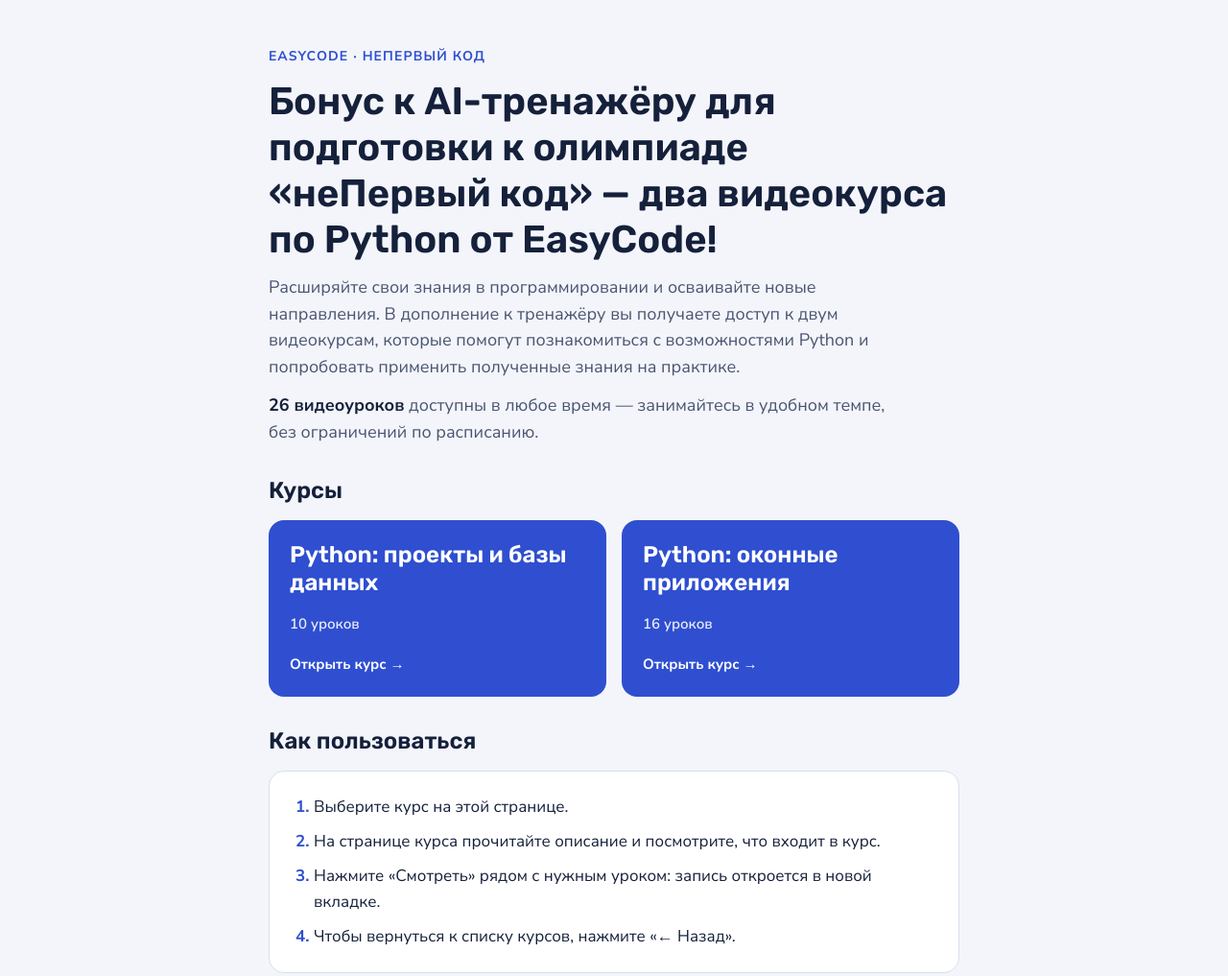
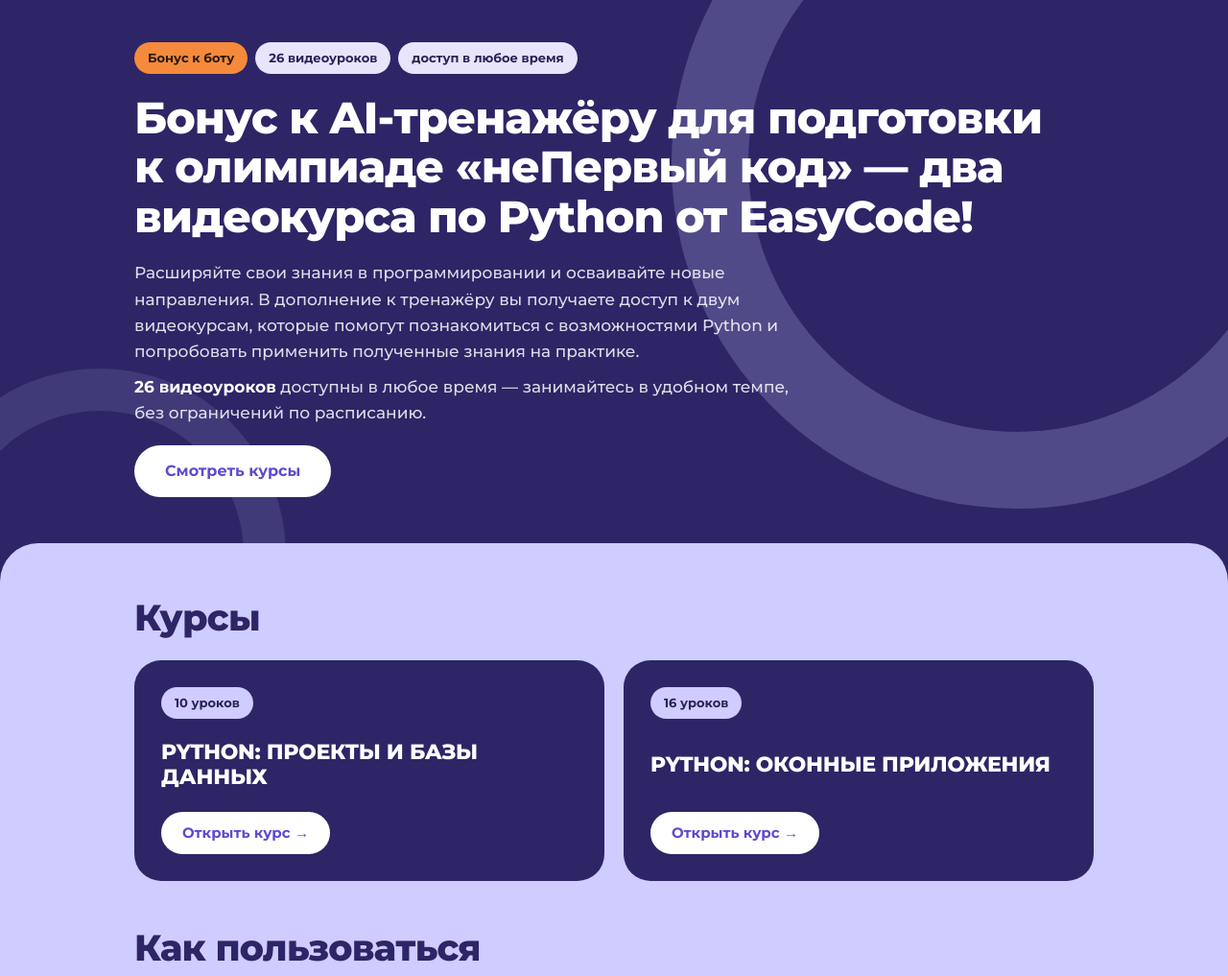
Before and after one commit to Andrsmn/easycode-Olympiad, a plain HTML site: page index.html in a window 1280 px wide. Shown: the top 1017 px of the page at 96% size. Drawn offline with Linux system fonts and the light colour scheme.

Commit message:
Update index.html

```diff
--- a/index.html
+++ b/index.html
@@ -5,89 +5,98 @@
 <meta name="viewport" content="width=device-width, initial-scale=1">
 <meta name="robots" content="noindex, nofollow">
 <title>Материалы к боту</title>
-<link rel="stylesheet" href="https://fonts.googleapis.com/css2?family=Nunito+Sans:wght@400;600;700&family=Rubik:wght@500;600&display=swap">
+<link rel="preconnect" href="https://fonts.googleapis.com">
+<link rel="stylesheet" href="https://fonts.googleapis.com/css2?family=Montserrat:wght@500;600;700;800&display=swap&subset=cyrillic">
 <style>
-/* Раскладка: одна колонка 720px, два «экрана» в одном файле.
-   Главная: шапка, две крупные кнопки курсов, мини-инструкция.
-   Страница курса: кнопка «Назад», название, описание, список уроков. */
+/* Оформление в тонах сайта олимпиады: тёмно-индиго шапка, сиреневая область с большими скруглениями,
+   белые и тёмные карточки, кнопки-«таблетки». Две части на каждом экране: .hero (шапка) и .sheet (сиреневая область). */
 :root {
-  --bg: #F3F5FA;
-  --surface: #FFFFFF;
-  --surface-2: #E9EDF7;
-  --ink: #15203B;
-  --ink-soft: #4A5572;
-  --line: #D9DFEE;
-  --accent: #2F4FD0;
-  --accent-ink: #FFFFFF;
-  --mark: #F58A3C;
-  --mark-ink: #15203B;
-  --font-display: 'Rubik', 'Segoe UI', Arial, sans-serif;
-  --font-body: 'Nunito Sans', 'Segoe UI', Arial, sans-serif;
-}
-@media (prefers-color-scheme: dark) {
-  :root:not([data-theme="light"]) {
-    --bg: #0F1730; --surface: #18223F; --surface-2: #212D50; --ink: #EDF0F8; --ink-soft: #B3BCD6;
-    --line: #2C3960; --accent: #8EA2FF; --accent-ink: #0F1730; --mark: #F58A3C; --mark-ink: #15203B;
-    color-scheme: dark;
-  }
-}
-:root[data-theme="dark"] {
-  --bg: #0F1730; --surface: #18223F; --surface-2: #212D50; --ink: #EDF0F8; --ink-soft: #B3BCD6;
-  --line: #2C3960; --accent: #8EA2FF; --accent-ink: #0F1730; --mark: #F58A3C; --mark-ink: #15203B;
-  color-scheme: dark;
+  --indigo: #2D2566; --indigo-deep: #231D55; --lav: #CFCCFF; --lav-2: #E7E4FB;
+  --violet: #7B61E5; --violet-dark: #6249D0; --orange: #F58A3C;
+  --ink: #2A2358; --ink-soft: #5A557F; --white: #FFFFFF;
+  --font: 'Montserrat', 'Segoe UI', Arial, sans-serif;
 }
 * { box-sizing: border-box; }
-[hidden] { display: none !important; }   /* без этого экран с display:flex не скрывался бы атрибутом hidden */
-body {
-  background: var(--bg); color: var(--ink);
-  font-family: var(--font-body); font-size: 17px; line-height: 1.55;
-  padding-block: 40px 56px;
-  padding-left: max(16px, env(safe-area-inset-left, 0px));
-  padding-right: max(16px, env(safe-area-inset-right, 0px));
+[hidden] { display: none !important; }
+html { color-scheme: light; }
+body { margin: 0; background: var(--indigo); color: var(--ink); font-family: var(--font); font-size: 16px; line-height: 1.6; }
+h1, h2, h3, p, ul, ol { margin: 0; }
+button { font: inherit; color: inherit; }
+.view { min-height: 100vh; display: flex; flex-direction: column; }
+.wrap { width: 100%; max-width: 1040px; margin: 0 auto; padding-left: max(20px, env(safe-area-inset-left, 0px)); padding-right: max(20px, env(safe-area-inset-right, 0px)); }
+
+/* шапка */
+.hero { position: relative; overflow: hidden; color: var(--white); padding: 44px 0 104px; }
+.hero::before { content: ""; position: absolute; right: -140px; top: -190px; width: 560px; height: 560px; border-radius: 50%; border: 80px solid rgba(207, 204, 255, .22); pointer-events: none; }
+.hero::after { content: ""; position: absolute; left: -90px; bottom: -150px; width: 300px; height: 300px; border-radius: 50%; border: 44px solid rgba(207, 204, 255, .12); pointer-events: none; }
+.hero .wrap { position: relative; z-index: 1; display: grid; gap: 28px; align-items: center; }
+.hero .wrap.with-img { grid-template-columns: 1.4fr .8fr; }
+.hero-text { display: flex; flex-direction: column; gap: 20px; align-items: flex-start; min-width: 0; }
+.hero-img { width: 100%; max-height: 380px; object-fit: contain; justify-self: center; }
+.chips { display: flex; flex-wrap: wrap; gap: 8px; }
+.chip { display: inline-block; background: var(--lav-2); color: var(--ink); font-size: 13px; font-weight: 700; padding: 6px 14px; border-radius: 999px; }
+.chip.hot { background: var(--orange); color: #2A1A0B; }
+.hero h1 { font-size: clamp(26px, 5.2vw, 46px); font-weight: 800; line-height: 1.12; letter-spacing: -.02em; text-wrap: balance; }
+.hero .lead { max-width: 62ch; color: rgba(255,255,255,.84); display: flex; flex-direction: column; gap: 10px; font-size: 17px; }
+.hero .lead b { color: var(--white); }
+
+/* кнопки */
+.btn { display: inline-flex; align-items: center; justify-content: center; min-height: 52px; padding: 14px 32px; border: 0; border-radius: 999px; font-weight: 700; font-size: 16px; text-decoration: none; cursor: pointer; background: var(--violet); color: var(--white); }
+.btn:hover { background: var(--violet-dark); }
+.btn.light { background: var(--white); color: var(--violet-dark); }
+.btn.light:hover { background: var(--lav-2); }
+.btn.small { min-height: 40px; padding: 8px 20px; font-size: 14px; }
+.btn.off { background: var(--lav-2); color: var(--ink-soft); cursor: default; }
+.back { align-self: flex-start; display: inline-flex; align-items: center; gap: 8px; min-height: 44px; padding: 8px 20px 8px 16px; background: rgba(255,255,255,.12); color: var(--white); border: 1px solid rgba(255,255,255,.35); border-radius: 999px; font-weight: 700; font-size: 15px; cursor: pointer; }
+.back:hover { background: rgba(255,255,255,.22); }
+button:focus-visible, a:focus-visible { outline: 3px solid var(--orange); outline-offset: 3px; }
+
+/* сиреневая область */
+.sheet { position: relative; flex: 1; margin-top: -56px; background: var(--lav); border-radius: 40px 40px 0 0; padding: 56px 0 72px; }
+.sheet .wrap { display: flex; flex-direction: column; gap: 48px; }
+section { display: flex; flex-direction: column; gap: 22px; min-width: 0; }
+h2 { font-size: clamp(26px, 4.4vw, 38px); font-weight: 800; letter-spacing: -.02em; line-height: 1.15; color: var(--indigo); }
+.card { background: var(--white); border-radius: 28px; padding: 28px; display: flex; flex-direction: column; gap: 16px; min-width: 0; }
+.card.dark { background: var(--indigo); color: var(--white); }
+.card h3 { font-size: 22px; font-weight: 800; line-height: 1.25; letter-spacing: -.01em; }
+.card p { color: var(--ink-soft); }
+.card.dark p { color: rgba(255,255,255,.84); }
+
+/* курсы */
+.courses { display: grid; grid-template-columns: 1fr 1fr; gap: 20px; }
+.course { display: flex; flex-direction: column; align-items: flex-start; justify-content: space-between; gap: 22px; min-height: 230px; text-align: left; background: var(--indigo); color: var(--white); border: 0; border-radius: 28px; padding: 28px; cursor: pointer; min-width: 0; }
+.course:hover { background: var(--indigo-deep); }
+.course .tab { background: var(--lav); color: var(--ink); font-size: 13px; font-weight: 700; padding: 6px 14px; border-radius: 999px; }
+.course .name { font-weight: 800; font-size: 22px; line-height: 1.2; text-transform: uppercase; letter-spacing: -.01em; overflow-wrap: anywhere; }
+.course .go { display: inline-block; background: var(--white); color: var(--violet-dark); font-size: 15px; font-weight: 700; padding: 10px 22px; border-radius: 999px; }
+
+/* шаги и списки */
+ol.steps { list-style: none; counter-reset: s; padding: 0; display: flex; flex-direction: column; gap: 16px; }
+ol.steps li { counter-increment: s; display: flex; gap: 16px; align-items: flex-start; }
+ol.steps li::before { content: counter(s); flex: none; width: 34px; height: 34px; border-radius: 50%; background: var(--violet); color: var(--white); font-weight: 800; display: grid; place-items: center; }
+ul.points { padding-left: 22px; display: flex; flex-direction: column; gap: 8px; }
+ul.points li::marker { color: var(--violet); }
+.card.dark ul.points li::marker { color: var(--lav); }
+
+/* вебинар */
+.webinar .date { align-self: flex-start; background: var(--orange); color: #2A1A0B; font-size: 14px; font-weight: 800; padding: 6px 16px; border-radius: 999px; }
+.webinar .btn { align-self: flex-start; }
+
+/* уроки */
+ol.lessons { list-style: none; margin: 0; padding: 0; display: flex; flex-direction: column; }
+.lesson { display: flex; align-items: center; justify-content: space-between; gap: 14px; padding: 14px 0; border-top: 1px solid var(--lav-2); }
+.lesson:first-child { border-top: 0; }
+.lesson .t { min-width: 0; overflow-wrap: anywhere; font-weight: 600; color: var(--ink); }
+.lesson .btn { flex: none; }
+
+@media (max-width: 760px) {
+  .hero { padding: 28px 0 88px; }
+  .hero .wrap.with-img { grid-template-columns: 1fr; }
+  .sheet { border-radius: 28px 28px 0 0; padding-top: 40px; }
+  .courses { grid-template-columns: 1fr; }
+  .course { min-height: 0; }
+  .card { padding: 22px; border-radius: 24px; }
 }
-main { max-width: 720px; margin: 0 auto; }
-.view { display: flex; flex-direction: column; gap: 32px; }
-h1, h2, h3 { font-family: var(--font-display); font-weight: 600; line-height: 1.2; margin: 0; text-wrap: balance; }
-p { margin: 0; }
-button { font: inherit; color: inherit; }
-.eyebrow { font-size: 14px; font-weight: 700; letter-spacing: .08em; text-transform: uppercase; color: var(--accent); }
-header { display: flex; flex-direction: column; gap: 12px; }
-h1 { font-size: clamp(28px, 6vw, 40px); }
-.lead { color: var(--ink-soft); font-size: 18px; max-width: 60ch; }
-div.lead { display: flex; flex-direction: column; gap: 12px; }
-.lead b { color: var(--ink); }
-section { display: flex; flex-direction: column; gap: 16px; min-width: 0; }
-h2 { font-size: 24px; }
-.card { background: var(--surface); border: 1px solid var(--line); border-radius: 16px; padding: 24px; display: flex; flex-direction: column; gap: 14px; min-width: 0; }
-.card.featured { border-color: var(--accent); }
-.date { align-self: flex-start; background: var(--mark); color: var(--mark-ink); font-size: 15px; font-weight: 700; padding: 4px 12px; border-radius: 999px; }
-.meta { color: var(--ink-soft); font-size: 15px; }
-.btn { display: inline-flex; align-items: center; justify-content: center; align-self: flex-start; min-height: 46px; padding: 10px 22px; border: 0; border-radius: 12px; font-weight: 700; font-size: 16px; text-decoration: none; background: var(--accent); color: var(--accent-ink); cursor: pointer; }
-.btn:hover { filter: brightness(1.08); }
-.btn.off { background: var(--surface-2); color: var(--ink-soft); cursor: default; }
-.courses { display: grid; grid-template-columns: 1fr 1fr; gap: 16px; }
-.course { display: flex; flex-direction: column; align-items: flex-start; justify-content: space-between; gap: 18px; min-height: 150px; text-align: left; background: var(--accent); color: var(--accent-ink); border: 0; border-radius: 16px; padding: 22px; cursor: pointer; min-width: 0; }
-.course:hover { filter: brightness(1.08); }
-.course .name { font-family: var(--font-display); font-weight: 600; font-size: 24px; line-height: 1.2; overflow-wrap: anywhere; }
-.course .count { font-size: 15px; font-weight: 600; opacity: .9; }
-.course .go { font-size: 15px; font-weight: 700; }
-.back { align-self: flex-start; display: inline-flex; align-items: center; gap: 8px; min-height: 44px; padding: 8px 16px 8px 12px; background: var(--surface); border: 1px solid var(--line); border-radius: 12px; font-weight: 700; font-size: 16px; cursor: pointer; }
-.back:hover { border-color: var(--accent); }
-button:focus-visible, a:focus-visible { outline: 3px solid var(--accent); outline-offset: 2px; }
-ol.lessons { list-style: none; margin: 0; padding: 0; display: flex; flex-direction: column; }
-.lesson { display: flex; align-items: center; justify-content: space-between; gap: 12px; padding: 14px 0; border-top: 1px solid var(--line); }
-.lesson:first-child { border-top: 0; }
-.lesson span.t { min-width: 0; overflow-wrap: anywhere; }
-.lesson a, .lesson .soon { flex: none; font-size: 15px; font-weight: 700; }
-.lesson a { color: var(--accent); }
-.lesson .soon { color: var(--ink-soft); font-weight: 600; }
-.card h3 { font-size: 20px; }
-.card .points { font-size: 16px; gap: 6px; }
-ol.steps, ul.points { margin: 0; padding-left: 22px; display: flex; flex-direction: column; gap: 10px; }
-ol.steps li::marker { color: var(--accent); font-weight: 700; }
-ul.points li::marker { color: var(--accent); }
-footer { color: var(--ink-soft); font-size: 15px; }
-@media (max-width: 520px) { .courses { grid-template-columns: 1fr; } .card { padding: 18px; } .course { min-height: 0; } }
 </style>
 </head>
 <body>
@@ -99,6 +108,7 @@ footer { color: var(--ink-soft); font-size: 15px; }
    Всё, что в квадратных скобках, это заглушки: замените на настоящий текст.
    id курса (projects, gui) задаёт адрес страницы курса: ссылка на страницу курса = ссылка на сайт + #projects. */
 const PAGE = {
+  heroImage: "",   // адрес картинки для шапки (например, маскот); пусто = без картинки
   heading: "Бонус к AI-тренажёру для подготовки к олимпиаде «неПервый код» — два видеокурса по Python от EasyCode!",
   lead: "Расширяйте свои знания в программировании и осваивайте новые направления. В дополнение к тренажёру вы получаете доступ к двум видеокурсам, которые помогут познакомиться с возможностями Python и попробовать применить полученные знания на практике.\n**26 видеоуроков** доступны в любое время — занимайтесь в удобном темпе, без ограничений по расписанию.",
   howto: [
@@ -191,8 +201,8 @@ function el(tag, attrs, children) {
   return node;
 }
 function link(url, label, cls) {
-  if (url) return el("a", { href: url, target: "_blank", rel: "noopener", "class": cls || "", text: label });
-  return el("span", { "class": (cls ? cls + " off" : "soon"), text: "Скоро" });
+  if (url) return el("a", { href: url, target: "_blank", rel: "noopener", "class": cls || "btn", text: label });
+  return el("span", { "class": (cls || "btn") + " off", text: "Скоро" });
 }
 function lessonWord(n) {
   var m10 = n % 10, m100 = n % 100;
@@ -200,10 +210,16 @@ function lessonWord(n) {
   if (m10 >= 2 && m10 <= 4 && (m100 < 12 || m100 > 14)) return n + " урока";
   return n + " уроков";
 }
+function videoWord(n) {
+  var m10 = n % 10, m100 = n % 100;
+  if (m10 === 1 && m100 !== 11) return n + " видеоурок";
+  if (m10 >= 2 && m10 <= 4 && (m100 < 12 || m100 > 14)) return n + " видеоурока";
+  return n + " видеоуроков";
+}
 
 /* Вводный текст: «\n» делит на абзацы, текст между ** ** становится жирным */
-function richLead(text) {
-  var box = el("div", { "class": "lead" });
+function richLead(text, cls) {
+  var box = el("div", { "class": cls || "lead" });
   text.split("\n").forEach(function (line) {
     var p = el("p");
     line.split("**").forEach(function (part, i) {
@@ -227,41 +243,63 @@ window.addEventListener("hashchange", function () {      // кнопка «На
   show(views[h] ? h : "home", true);
 });
 
+/* шапка: плашки, заголовок, вводный текст, необязательные кнопка и картинка */
+function hero(o) {
+  var textBlock = [];
+  if (o.back) textBlock.push(o.back);
+  textBlock.push(el("div", { "class": "chips" }, o.chips.map(function (c, i) {
+    return el("span", { "class": "chip" + (i === 0 ? " hot" : ""), text: c });
+  })));
+  textBlock.push(el("h1", { text: o.title }));
+  textBlock.push(o.lead);
+  if (o.cta) textBlock.push(o.cta);
+  var kids = [el("div", { "class": "hero-text" }, textBlock)];
+  if (o.image) kids.push(el("img", { "class": "hero-img", src: o.image, alt: "" }));
+  return el("div", { "class": "hero" }, [el("div", { "class": "wrap" + (o.image ? " with-img" : "") }, kids)]);
+}
+function sheet(sections) {
+  return el("div", { "class": "sheet" }, [el("div", { "class": "wrap" }, sections)]);
+}
+
 function buildWebinar() {
   var w = PAGE.webinar;
   if (!w) return null;
   return el("section", {}, [
     el("h2", { text: "Вебинар" }),
-    el("div", { "class": "card featured" }, [
+    el("div", { "class": "card dark webinar" }, [
       el("span", { "class": "date", text: w.date }),
       el("h3", { text: w.title }),
       el("p", { text: w.text }),
       el("ul", { "class": "points" }, w.points.map(function (p) { return el("li", { text: p }); })),
-      link(w.url, w.button, "btn")
+      link(w.url, w.button, "btn light")
     ])
   ]);
 }
 
 function buildHome() {
+  var total = PAGE.courses.reduce(function (n, c) { return n + c.lessons.length; }, 0);
   var courseButtons = PAGE.courses.map(function (c) {
     var b = el("button", { type: "button", "class": "course" }, [
+      el("span", { "class": "tab", text: lessonWord(c.lessons.length) }),
       el("span", { "class": "name", text: c.name }),
-      el("span", { "class": "count", text: lessonWord(c.lessons.length) }),
       el("span", { "class": "go", text: "Открыть курс →" })
     ]);
     b.addEventListener("click", function () { show(c.id); });
     return b;
   });
-  return el("div", { "class": "view" }, [
-    el("header", {}, [
-      el("p", { "class": "eyebrow", text: "EasyCode · неПервый код" }),
-      el("h1", { text: PAGE.heading }),
-      richLead(PAGE.lead)
-    ]),
-    el("section", {}, [
+  var coursesSection = el("section", { id: "courses" }, [
     el("h2", { text: "Курсы" }),
     el("div", { "class": "courses" }, courseButtons)
-    ]),
+  ]);
+  var cta = el("button", { type: "button", "class": "btn light", text: "Смотреть курсы" });
+  cta.addEventListener("click", function () { coursesSection.scrollIntoView({ behavior: "smooth", block: "start" }); });
+  return el("div", { "class": "view" }, [
+    hero({
+      chips: ["Бонус к боту", videoWord(total), "доступ в любое время"],
+      title: PAGE.heading, lead: richLead(PAGE.lead), cta: cta, image: PAGE.heroImage
+    }),
+    sheet([
+      coursesSection,
       el("section", {}, [
         el("h2", { text: "Как пользоваться" }),
         el("div", { "class": "card" }, [
@@ -269,6 +307,7 @@ function buildHome() {
         ])
       ]),
       buildWebinar()
+    ])
   ]);
 }
 
@@ -280,33 +319,22 @@ function buildCourse(c) {
   var list = el("ol", { "class": "lessons" }, c.lessons.map(function (l) {
     return el("li", { "class": "lesson" }, [
       el("span", { "class": "t", text: l.title }),
-      link(l.url, "Смотреть")
+      link(l.url, "Смотреть", "btn small")
     ]);
   }));
   return el("div", { "class": "view" }, [
-    back,
-    el("header", {}, [
-      el("p", { "class": "eyebrow", text: "Курс · " + lessonWord(c.lessons.length) }),
-      el("h1", { text: c.name }),
-      el("p", { "class": "lead", text: c.description })
-    ]),
-    el("section", {}, [
-      el("h2", { text: "О курсе" }),
-      el("div", { "class": "card" }, [el("p", { text: c.about })])
-    ]),
+    hero({
+      back: back, chips: ["Курс", lessonWord(c.lessons.length)], title: c.name,
+      lead: el("div", { "class": "lead" }, [el("p", { text: c.description })])
+    }),
+    sheet([
+      el("section", {}, [el("h2", { text: "О курсе" }), el("div", { "class": "card" }, [el("p", { text: c.about })])]),
       el("section", {}, [
         el("h2", { text: "Что получит ребёнок" }),
-      el("div", { "class": "card" }, [
-        el("ul", { "class": "points" }, c.outcomes.map(function (o) { return el("li", { text: o }); }))
-      ])
+        el("div", { "class": "card" }, [el("ul", { "class": "points" }, c.outcomes.map(function (o) { return el("li", { text: o }); }))])
       ]),
-    el("section", {}, [
-      el("h2", { text: "Для кого" }),
-      el("div", { "class": "card" }, [el("p", { text: c.audience })])
-    ]),
-    el("section", {}, [
-      el("h2", { text: "Записи уроков" }),
-      el("div", { "class": "card" }, [list])
+      el("section", {}, [el("h2", { text: "Для кого" }), el("div", { "class": "card" }, [el("p", { text: c.audience })])]),
+      el("section", {}, [el("h2", { text: "Записи уроков" }), el("div", { "class": "card" }, [list])])
     ])
   ]);
 }
@@ -322,7 +350,7 @@ function buildCourse(c) {
   var start = "home";
   try {
     var h = (location.hash || "").replace("#", "");
-    if (views[h]) start = h;      // ссылка вида «сайт#python» открывает страницу курса сразу
+    if (views[h]) start = h;      // ссылка вида «сайт#projects» открывает страницу курса сразу
   } catch (e) {}
   show(start, true);
 })();
```
Lines whose indentation alone changed are shown as unchanged.
